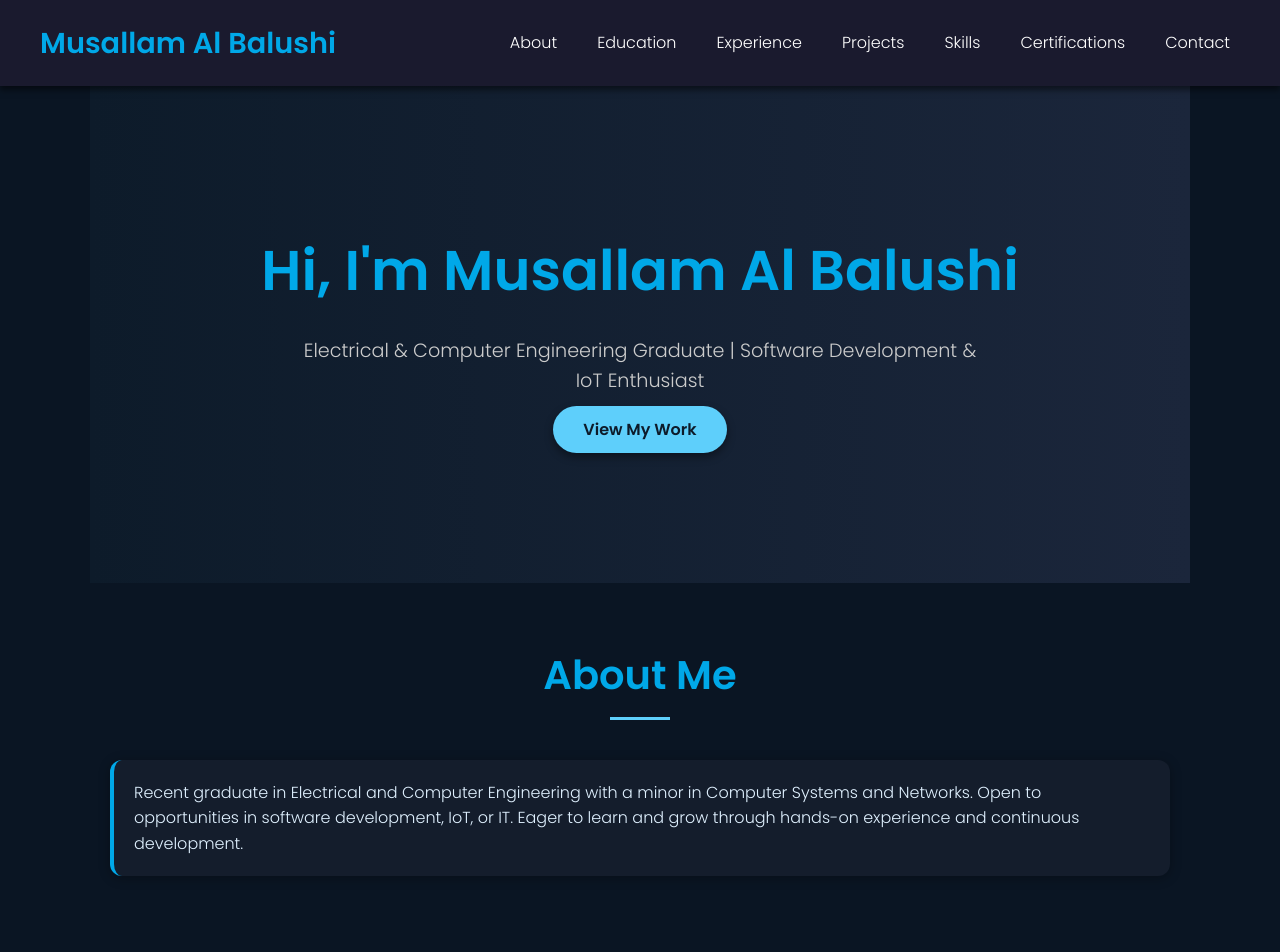
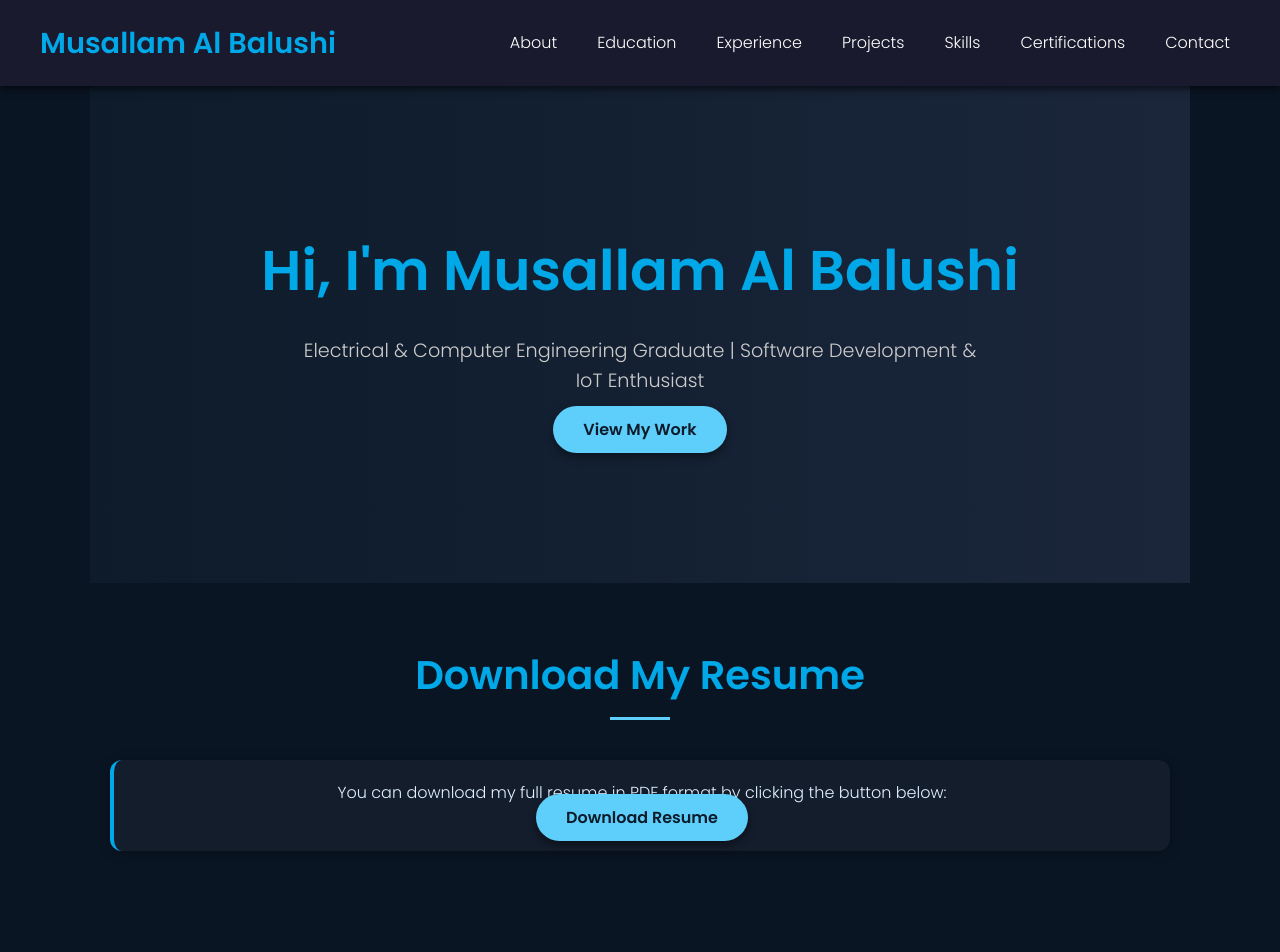
Before and after one commit to m-albalushi/Portfolio, a plain HTML site: page index.html in a window 1280 px wide. Shown: the top 952 px of the page. Drawn offline with Linux system fonts and the light colour scheme.

Commit message:
Update index.html

```diff
--- a/index.html
+++ b/index.html
@@ -193,7 +193,13 @@
     <p>Electrical & Computer Engineering Graduate | Software Development & IoT Enthusiast</p>
     <a href="#projects" class="btn">View My Work</a>
   </section>
-
+ <section id="resume">
+    <h2>Download My Resume</h2>
+    <div class="card" style="text-align: center;">
+      <p>You can download my full resume in PDF format by clicking the button below:</p>
+      <a href="Pictures/Musallam-Resume.pdf" download class="btn" style="margin-top: 20px;">Download Resume</a>
+    </div>
+  </section>
   <section id="about">
     <h2>About Me</h2>
     <div class="card">
```
